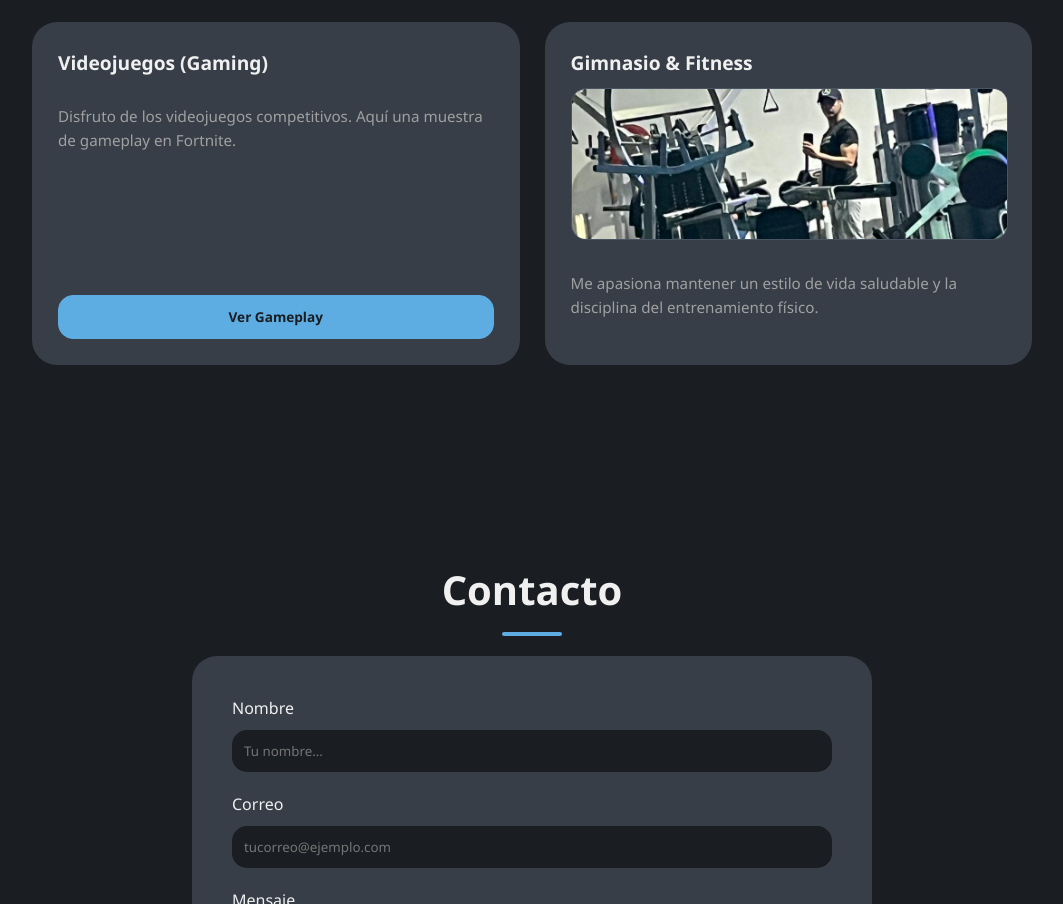
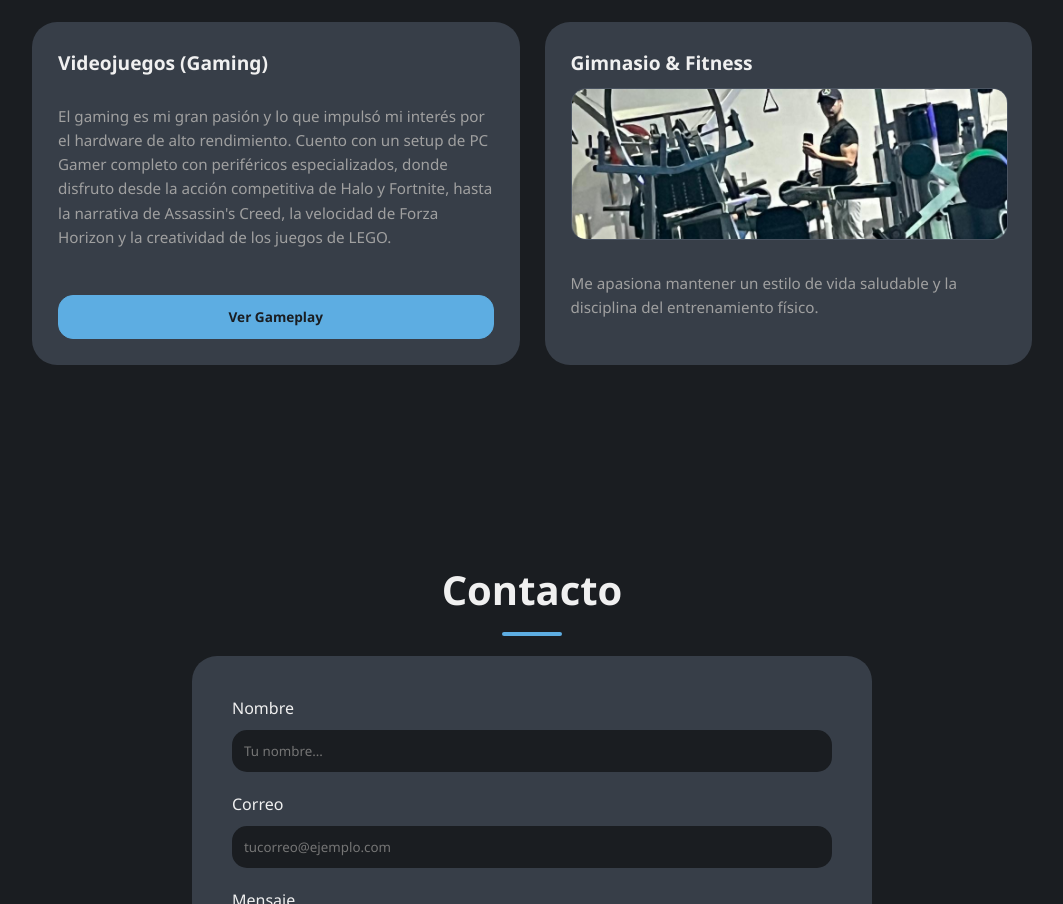
Before and after one commit to 68276leo-maker/proyecto-perfil, a plain HTML site: page index.html in a window 1280 px wide. Shown: the part 3103-4007 px from the top of the page, without its empty margins (108-1171 px from the left). Drawn offline with Linux system fonts and the light colour scheme.

Commit message:
Video games card fixed

```diff
--- a/index.html
+++ b/index.html
@@ -405,7 +405,12 @@
 
             <div class="project-card">
                 <h4>Videojuegos (Gaming)</h4>
-                <p>Disfruto de los videojuegos competitivos. Aquí una muestra de gameplay en Fortnite.</p>
+                <p>
+                    El gaming es mi gran pasión y lo que impulsó mi interés por el hardware de alto rendimiento.
+                    Cuento con un setup de PC Gamer completo con periféricos especializados, donde disfruto desde
+                    la acción competitiva de Halo y Fortnite, hasta la narrativa de Assassin's Creed,
+                    la velocidad de Forza Horizon y la creatividad de los juegos de LEGO.
+                </p>
                 <div class="card-actions">
                     <a href="https://drive.google.com/file/d/1ONjbU8cuw6iEnqjHzB_u35KXPR_XiY5p/view?usp=sharing" target="_blank" class="btn-project btn-demo full-width">Ver Gameplay</a>
                 </div>
```
